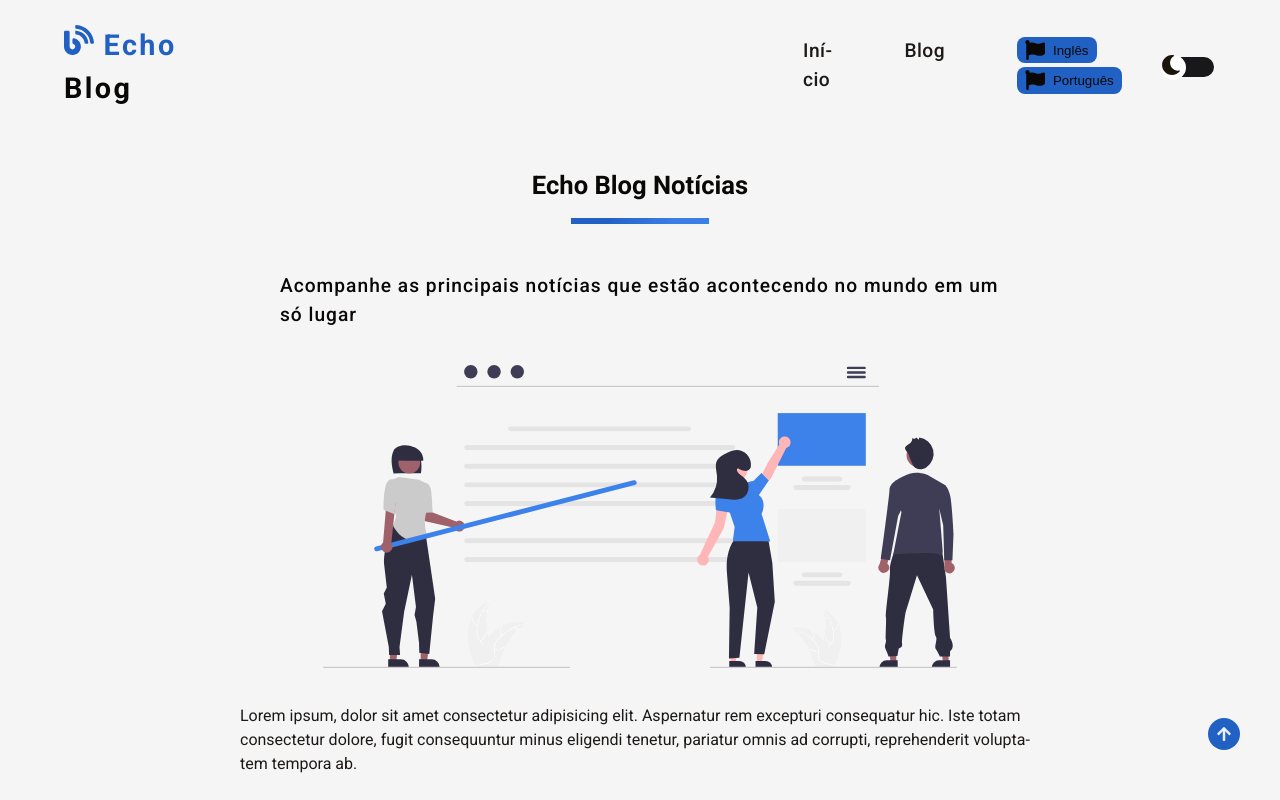
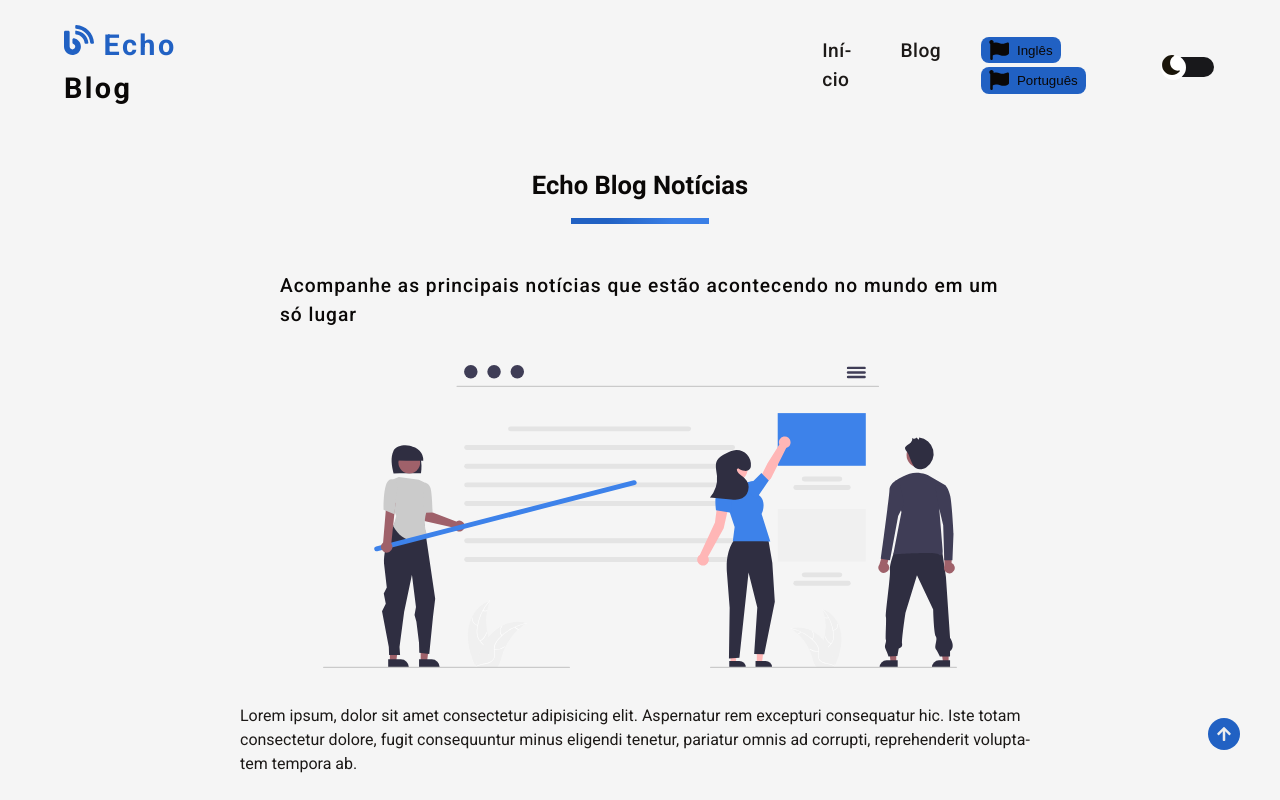
Before and after one commit to IzabellaLoyse/echo-blog, a React (Vite) app: page / in a window 1280 px wide. Shown: the top 800 px of the page. Built offline with nearby package versions, Linux system fonts and the light colour scheme.

Commit message:
fix(navbar): navbar tweaked items

```diff
--- a/src/components/Navbar/style.ts
+++ b/src/components/Navbar/style.ts
@@ -11,7 +11,8 @@ export const NavBar = styled.nav`
 
 export const Menu = styled.ul`
   display: flex;
-  gap: 4rem;
+  flex-flow: row nowrap;
+  gap: 2rem;
 `;
 
 export const MenuItem = styled.li`
```
